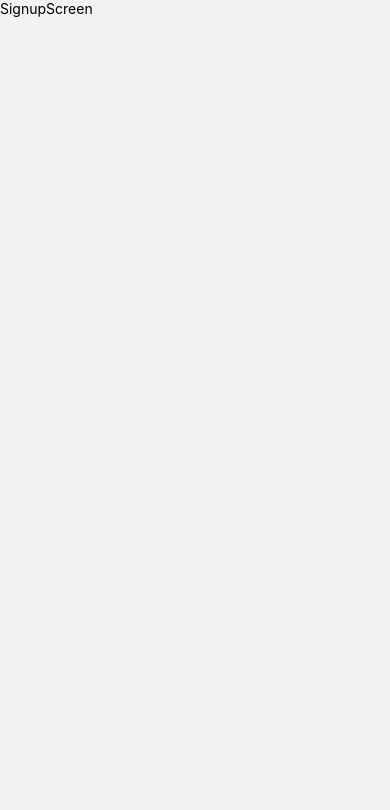
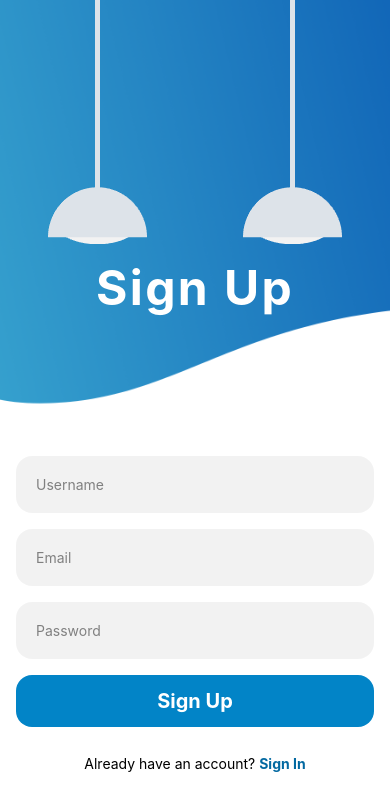
Before and after one commit to fmfahath/my-app, a React Native app: screen /SignUp in a window 390 px wide. Shown: the top 810 px of the page. Built offline with nearby package versions, Linux system fonts and the light colour scheme.

Commit message:
SignupScreen : form & animation added

```diff
--- a/screens/SignupScreen.js
+++ b/screens/SignupScreen.js
@@ -1,10 +1,58 @@
-import { View, Text } from 'react-native'
+import { View, Text, Image, TextInput, TouchableOpacity } from 'react-native'
 import React from 'react'
+import { StatusBar } from 'expo-status-bar'
+import Animated, { FadeIn, FadeInDown, FadeInUp, FadeOut, FadeUp, FadeInRight } from 'react-native-reanimated';
+import { useNavigation } from '@react-navigation/native';
+
 
 export default function SignupScreen() {
+
+    const navigation = useNavigation();
+
     return (
-        <View>
-            <Text>SignupScreen</Text>
+        <View className='bg-white h-full w-full'>
+            <StatusBar style='light' />
+            <Image className='h-full w-full absolute' source={require('../assets/images/background.png')} />
+
+            {/* lights */}
+            <View className='flex-row justify-around w-full h-full absolute'>
+                <Animated.Image entering={FadeInUp.delay(200).duration(1000).springify().damping(3)} className='h-[225] w-[90]' source={require('../assets/images/light.png')} />
+                <Animated.Image entering={FadeInUp.delay(400).duration(1000).springify().damping(3)} className='h-[160] w-[65]' source={require('../assets/images/light.png')} />
+            </View>
+
+            {/* title & form */}
+            <View className='h-full w-full flex justify-around pt-48 pb-0'>
+                {/* title */}
+                <View className='flex items-center'>
+                    <Animated.Text entering={FadeInUp.duration(1000).springify()} className='text-white font-bold tracking-wider text-5xl'>Sign Up</Animated.Text>
+                </View>
+
+                {/* form */}
+                <View className='flex items-center mx-4 space-y-4'>
+                    <Animated.View entering={FadeInDown.duration(1000).springify()} className='bg-black/5 p-5 rounded-2xl w-full'>
+                        <TextInput placeholder='Username' placeholderTextColor={'gray'} />
+                    </Animated.View>
+                    <Animated.View entering={FadeInDown.delay(200).duration(1000).springify()} className='bg-black/5 p-5 rounded-2xl w-full'>
+                        <TextInput placeholder='Email' placeholderTextColor={'gray'} />
+                    </Animated.View>
+                    <Animated.View entering={FadeInDown.delay(400).duration(1000).springify()} className='bg-black/5 p-5 rounded-2xl w-full'>
+                        <TextInput placeholder='Password' placeholderTextColor={'gray'} secureTextEntry />
+                    </Animated.View>
+                    <Animated.View entering={FadeInDown.delay(600).duration(1000).springify()} className='w-full'>
+                        <TouchableOpacity className='w-full bg-sky-600 p-3 rounded-2xl mb-3'>
+                            <Text className='text-xl font-bold text-white text-center'>Sign Up</Text>
+                        </TouchableOpacity>
+                    </Animated.View>
+                    <Animated.View entering={FadeInDown.delay(800).duration(1000).springify()} className='flex-row justify-center'>
+                        <Text>Already have an account? </Text>
+                        <TouchableOpacity onPress={() => navigation.push('Login')}>
+                            <Text className='text-sky-700 font-bold'>Sign In</Text>
+                        </TouchableOpacity>
+                    </Animated.View>
+                </View>
+
+            </View>
+
         </View>
     )
 }
```
